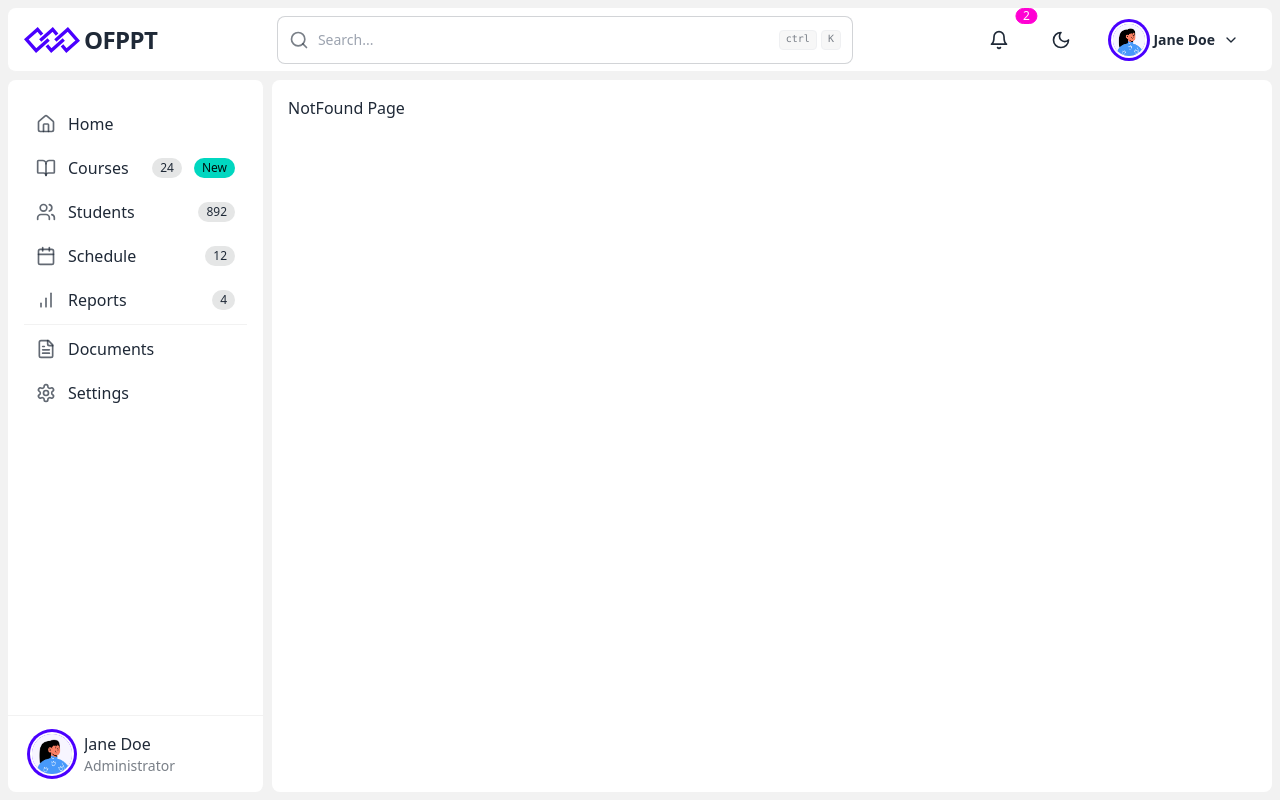
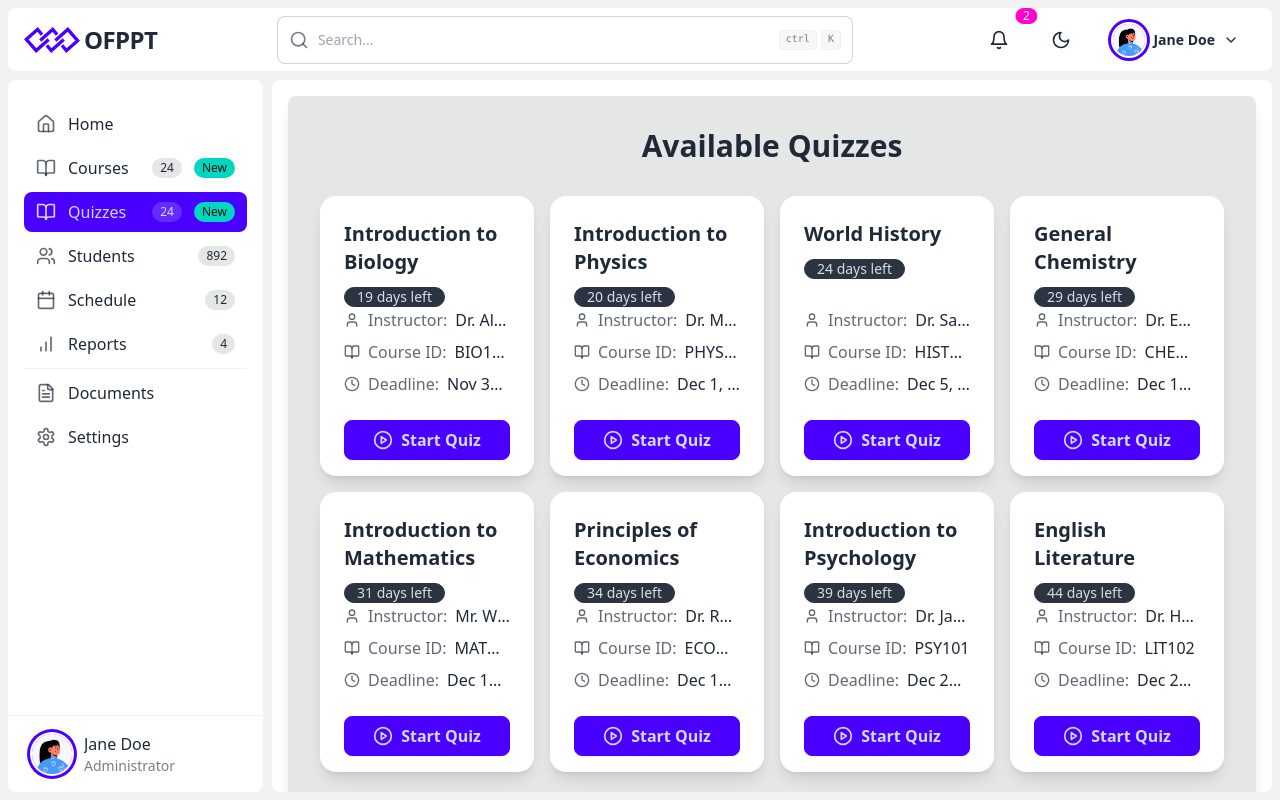
Before and after one commit to aimadoubrik/school-management-app, a React (Vite) app: page /school-management-app/quizlist in a window 1280 px wide. Built offline with nearby package versions, Linux system fonts and the light colour scheme; data requests are answered from the project's data file.

Commit message:
Modifying some components for consistency.

```diff
--- a/package.json
+++ b/package.json
@@ -8,7 +8,8 @@
     "build": "vite build",
     "lint": "eslint src",
     "preview": "vite preview",
-    "format": "prettier --write \"src/**/*.{js,jsx,ts,tsx,css,md}\""
+    "format": "prettier --write \"src/**/*.{js,jsx,ts,tsx,css,md}\"",
+    "json-server": "json-server --watch src/json/Quizzes.json --port 3000"
   },
   "dependencies": {
     "@react-spring/web": "^9.7.5",
@@ -37,6 +38,7 @@
     "eslint-plugin-react-hooks": "^5.0.0",
     "eslint-plugin-react-refresh": "^0.4.14",
     "globals": "^15.11.0",
+    "json-server": "^1.0.0-beta.3",
     "postcss": "^8.4.47",
     "prettier": "^3.3.3",
     "tailwindcss": "^3.4.14",
--- a/src/App.jsx
+++ b/src/App.jsx
@@ -1,5 +1,4 @@
 import { BrowserRouter as Router, Routes, Route } from 'react-router-dom';
-import Dashboard from './pages/Dashboard';
 import QuizList from './components/Quiz/QuizList';
 import QuizPage from './components/Quiz/QuizPage';
 import { useSelector } from 'react-redux';
@@ -18,11 +17,11 @@ function App() {
     <Router>
       <Layout>
         <Routes>
-          <Route path="/quizlist" element={<QuizList />} />
-          <Route path="/quiz/:id" element={<QuizPage />} />
-          <Route path="/" element={<Home />} />
-          <Route path="/home" element={<Home />} />
-          <Route path="/courses" element={<Courses />} />
+          <Route path="/school-management-app/quizlist" element={<QuizList />} />
+          <Route path="/school-management-app/quiz/:id" element={<QuizPage />} />
+          <Route path="/school-management-app/" element={<Home />} />
+          <Route path="/school-management-app/home" element={<Home />} />
+          <Route path="/school-management-app/courses" element={<Courses />} />
           <Route path="*" element={<NotFound />} />
         </Routes>
       </Layout>
--- a/src/app/store.js
+++ b/src/app/store.js
@@ -1,14 +1,14 @@
 import { configureStore } from '@reduxjs/toolkit';
 import { combineReducers } from 'redux';
 import { notificationsReducer, themeReducer, sidebarReducer, uiReducer } from '../features';
-import QuizzesReducer from '../features/Quiz/quizzesSlice';
+import QuizzesReducer from '../features/quizzes/quizzesSlice';
 
 const rootReducer = combineReducers({
   notifications: notificationsReducer,
   theme: themeReducer,
   sidebar: sidebarReducer,
   ui: uiReducer,
-  quizzes : QuizzesReducer,
+  quizzes: QuizzesReducer,
 });
 
 const store = configureStore({
--- a/src/components/Quiz/QuizCard.jsx
+++ b/src/components/Quiz/QuizCard.jsx
@@ -1,63 +1,174 @@
-import React from "react";
-import { Link } from "react-router-dom";
-import { List, Clock, PlayCircle } from "lucide-react";
+import React from 'react';
+import { Link } from 'react-router-dom';
+import { Clock, PlayCircle, User, BookOpen } from 'lucide-react';
 
-// Function to calculate the time difference and return a badge text
-const getTimeLeftBadge = (deadline) => {
+const getTimeStatus = (deadline) => {
+  try {
     const deadlineDate = new Date(deadline);
+    if (isNaN(deadlineDate.getTime())) {
+      throw new Error('Invalid date');
+    }
+
     const now = new Date();
     const timeDiff = deadlineDate - now;
 
     if (timeDiff <= 0) {
-    return { text: "Expired", color: "badge-error" };
+      return {
+        text: 'Expired',
+        color: 'badge-error',
+        urgency: 'expired',
+      };
     }
 
     const days = Math.floor(timeDiff / (1000 * 60 * 60 * 24));
     const hours = Math.floor((timeDiff % (1000 * 60 * 60 * 24)) / (1000 * 60 * 60));
 
+    if (days > 7) {
+      return {
+        text: `${days} days left`,
+        color: 'badge-neutral',
+        urgency: 'low',
+      };
+    }
     if (days > 0) {
-    return { text: `${days} day${days > 1 ? 's' : ''} left`, color: "badge-neutral" };
+      return {
+        text: `${days} day${days > 1 ? 's' : ''} left`,
+        color: 'badge-primary',
+        urgency: 'medium',
+      };
     }
     if (hours > 0) {
-    return { text: `${hours} hour${hours > 1 ? 's' : ''} left`, color: "badge-warning" };
+      return {
+        text: `${hours} hour${hours > 1 ? 's' : ''} left`,
+        color: 'badge-warning',
+        urgency: 'high',
+      };
     }
-  return { text: "Less than an hour", color: "badge-secondary" };
+    return {
+      text: 'Less than an hour left',
+      color: 'badge-error',
+      urgency: 'critical',
+    };
+  } catch (error) {
+    return {
+      text: 'Invalid deadline',
+      color: 'badge-error',
+      urgency: 'error',
+    };
+  }
 };
 
-const QuizCard = ({ quiz }) => {
-  const { text, color } = getTimeLeftBadge(quiz.Deadline); // Get time left badge
+const QuizCardSkeleton = () => (
+  <div className="card bg-base-100 shadow-lg animate-pulse h-[280px] w-full">
+    <div className="card-body">
+      <div className="h-6 bg-base-300 rounded w-3/4 mb-4" />
+      <div className="h-4 bg-base-300 rounded w-1/4 mb-2" />
+      <div className="space-y-2">
+        <div className="h-4 bg-base-300 rounded w-1/2" />
+        <div className="h-4 bg-base-300 rounded w-2/3" />
+        <div className="h-4 bg-base-300 rounded w-3/4" />
+      </div>
+      <div className="mt-auto h-10 bg-base-300 rounded w-full" />
+    </div>
+  </div>
+);
+
+const QuizCard = ({ quiz, onQuizStart, className = '', loading = false }) => {
+  if (loading) return <QuizCardSkeleton />;
+
+  if (!quiz) {
+    return null;
+  }
+
+  const { id, courseName, teacherName, courseId, Deadline, disabled = false } = quiz;
+
+  const timeStatus = getTimeStatus(Deadline);
+  const isExpired = timeStatus.urgency === 'expired' || timeStatus.urgency === 'error';
+
+  const formattedDeadline = (() => {
+    try {
+      return new Date(Deadline).toLocaleString(undefined, {
+        dateStyle: 'medium',
+        timeStyle: 'short',
+      });
+    } catch {
+      return 'Invalid date';
+    }
+  })();
+
+  const handleStartQuiz = (e) => {
+    if (disabled || isExpired) {
+      e.preventDefault();
+    }
+    onQuizStart?.(id);
+  };
+
   return (
     <div
-      key={quiz.id}
-      className="card bg-base-200 shadow-xl hover:shadow-2xl transition-all duration-300 ease-in-out transform hover:scale-105"
+      className={`
+      card bg-base-100 shadow-lg
+      transition-all duration-300 hover:shadow-xl
+      h-[280px] w-full
+      ${disabled ? 'opacity-60' : 'hover:-translate-y-1'}
+      ${className}
+    `}
     >
-      {/* Card Body */}
-      <div className="card-body">
-        <h3 className="text-xl font-semibold">{quiz.courseName}</h3>
-
-        {/* Time Left Badge */}
-        <div className={`badge ${color} mb-4`}>{text}</div>
-
-        {/* Course and Teacher Info */}
-        <div className="text-gray-500 mb-4">
-          <p><strong>Instructor:</strong> {quiz.teacherName}</p>
-          <p><strong>Course ID:</strong> {quiz.courseId}</p>
+      <div className="card-body p-4 sm:p-6 flex flex-col justify-between h-full">
+        {/* Header Section - Fixed Height */}
+        <div className="min-h-[80px]">
+          <h3
+            className="card-title text-base sm:text-lg md:text-xl mb-2 line-clamp-2"
+            title={courseName || 'Untitled Quiz'}
+          >
+            {courseName || 'Untitled Quiz'}
+          </h3>
+          <div className={`badge ${timeStatus.color} px-3 py-2 text-xs sm:text-sm`}>
+            {timeStatus.text}
+          </div>
         </div>
 
-        {/* Deadline */}
-        <div className="flex items-center space-x-2 mb-4 text-gray-500">
-          <Clock size={18} />
-          <span>Deadline: {new Date(quiz.Deadline).toLocaleString()}</span>
+        {/* Content Section - Flexible Height */}
+        <div className="flex-grow space-y-2 text-sm sm:text-base">
+          <div className="flex items-center gap-2 text-base-content/70">
+            <User className="w-4 h-4 flex-shrink-0" />
+            <span className="font-medium whitespace-nowrap">Instructor:</span>
+            <span className="text-base-content truncate" title={teacherName || 'Unknown'}>
+              {teacherName || 'Unknown'}
+            </span>
           </div>
 
-        {/* Start Quiz Button */}
-        <div className="flex justify-center">
+          <div className="flex items-center gap-2 text-base-content/70">
+            <BookOpen className="w-4 h-4 flex-shrink-0" />
+            <span className="font-medium whitespace-nowrap">Course ID:</span>
+            <span className="text-base-content truncate" title={courseId || 'N/A'}>
+              {courseId || 'N/A'}
+            </span>
+          </div>
+
+          <div className="flex items-center gap-2 text-base-content/70">
+            <Clock className="w-4 h-4 flex-shrink-0" />
+            <span className="font-medium whitespace-nowrap">Deadline:</span>
+            <span className="text-base-content truncate" title={formattedDeadline}>
+              {formattedDeadline}
+            </span>
+          </div>
+        </div>
+
+        {/* Footer Section - Fixed Height */}
+        <div className="h-[40px] mt-4">
           <Link
-            to={`/quiz/${quiz.id}`}
-            className="btn btn-neutral w-full text-white"
+            to={`/school-management-app/quiz/${id}`}
+            onClick={handleStartQuiz}
+            className={`
+              btn btn-block h-10 min-h-0
+              text-sm sm:text-base
+              ${isExpired ? 'btn-disabled' : 'btn-primary'}
+              ${disabled ? 'pointer-events-none' : ''}
+            `}
+            aria-disabled={disabled || isExpired}
           >
-            <PlayCircle size={18} className="mr-2 inline-block" />
-            Start Quiz
+            <PlayCircle className="w-4 h-4 sm:w-5 sm:h-5" />
+            {isExpired ? 'Quiz Expired' : 'Start Quiz'}
           </Link>
         </div>
       </div>
--- a/src/components/Quiz/QuizList.jsx
+++ b/src/components/Quiz/QuizList.jsx
@@ -1,7 +1,8 @@
-import React, { useEffect } from "react";
-import { useDispatch, useSelector } from "react-redux";
-import { fetchQuizzes } from "../../features/Quiz/quizzesSlice";
-import QuizCard from "./QuizCard"; // Import the QuizCard component
+import { useEffect } from 'react';
+import { useDispatch, useSelector } from 'react-redux';
+import { fetchQuizzes } from '../../features/quizzes/quizzesSlice';
+import QuizCard from './QuizCard';
+import { AlertCircle } from 'lucide-react';
 
 const QuizList = () => {
   const dispatch = useDispatch();
@@ -11,37 +12,25 @@ const QuizList = () => {
 
   // Fetch quizzes on component mount
   useEffect(() => {
-    if (status === "idle") {
+    if (status === 'idle') {
       dispatch(fetchQuizzes());
     }
   }, [dispatch, status]);
 
   let content;
 
-  if (status === "loading") {
+  if (status === 'loading') {
     content = <span className="loading loading-infinity loading-lg"></span>;
-  } else if (status === "failed") {
+  } else if (status === 'failed') {
     content = (
       <div role="alert" className="alert alert-error ">
-        <svg
-          xmlns="http://www.w3.org/2000/svg"
-          className="h-6 w-6 shrink-0 stroke-current"
-          fill="none"
-          viewBox="0 0 24 24"
-        >
-          <path
-            strokeLinecap="round"
-            strokeLinejoin="round"
-            strokeWidth="2"
-            d="M10 14l2-2m0 0l2-2m-2 2l-2-2m2 2l2 2m7-2a9 9 0 11-18 0 9 9 0 0118 0z"
-          />
-        </svg>
+        <AlertCircle className="w-6 h-6" />
         <span>Error! {error}.</span>
       </div>
     );
-  } else if (status === "succeeded") {
+  } else if (status === 'succeeded') {
     content = (
-      <div className="grid grid-cols-1 md:grid-cols-2 lg:grid-cols-3 xl:grid-cols-4 gap-8">
+      <div className="grid grid-cols-1 sm:grid-cols-2 lg:grid-cols-3 xl:grid-cols-4 gap-4">
         {quizdata.map((quiz) => (
           <QuizCard key={quiz.quizID} quiz={quiz} />
         ))}
--- a/src/features/Quiz/quizzesSlice.jsx
+++ b/src/features/quizzes/quizzesSlice.jsx
@@ -8,16 +8,13 @@ const initialState = {
 };
 
 // Create an async thunk to fetch quizzes
-export const fetchQuizzes = createAsyncThunk(
-  'quizzes/fetchQuizzes',
-  async () => {
-    const response = await fetch('http://localhost:3000/quizzes');
-    if (!response.ok) {
-      throw new Error('Failed to fetch quizzes');
-    }
-    return response.json();
+export const fetchQuizzes = createAsyncThunk('quizzes/fetchQuizzes', async () => {
+  const response = await fetch('http://localhost:3000/quizzes');
+  if (!response.ok) {
+    throw new Error('Failed to fetch quizzes');
   }
-);
+  return response.json();
+});
 
 // Create the quizzes slice
 const quizzesSlice = createSlice({
@@ -40,6 +37,5 @@ const quizzesSlice = createSlice({
   },
 });
 
-
 // Export the reducer to be added to the store
 export default quizzesSlice.reducer;
--- a/src/features/sidebar/sidebarSlice.js
+++ b/src/features/sidebar/sidebarSlice.js
@@ -6,43 +6,50 @@ const initialState = {
     {
       label: 'Home',
       icon: 'Home',
-      href: '/',
+      href: '/school-management-app/home',
     },
     {
       label: 'Courses',
       icon: 'BookOpen',
-      href: '/courses',
+      href: '/school-management-app/courses',
+      count: 24,
+      badge: 'New',
+    },
+    {
+      label: 'Quizzes',
+      icon: 'BookOpen',
+      href: '/school-management-app/quizlist',
       count: 24,
       badge: 'New',
     },
     {
       label: 'Students',
       icon: 'Users',
-      href: '/students',
+      href: '/school-management-app/students',
       count: 892,
     },
     {
       label: 'Schedule',
       icon: 'Calendar',
-      href: '/schedule',
+      href: '/school-management-app/schedule',
       count: 12,
     },
     {
       label: 'Reports',
       icon: 'BarChart',
-      href: '/reports',
+      href: '/school-management-app/reports',
       count: 4,
     },
     { type: 'divider' },
     {
       label: 'Documents',
       icon: 'FileText',
-      href: '/documents',
+      href: '/school-management-app/documents',
     },
     {
       label: 'Settings',
       icon: 'Settings',
-      href: '/settings',
+      href: '/school-management-app/settings',
     },
   ],
 };
--- a/src/layout/Navbar/Navbar.jsx
+++ b/src/layout/Navbar/Navbar.jsx
@@ -14,7 +14,7 @@ const Navbar = () => {
               <SidebarToggle />
 
               {/* Logo */}
-              <Link to="/" className="flex items-center gap-1">
+              <Link to="/school-management-app/" className="flex items-center gap-1">
                 <Logo className="w-14 h-14 text-primary" />
                 <span className="font-semibold text-xl tracking-tight sm:text-2xl hidden sm:inline-block">
                   OFPPT
```
Also changed, not shown: src/components/Quiz/QuizPage.jsx (+21 -18 lines), 6 other files (tests, documents, lock files or other folders). Lines whose indentation alone changed are shown as unchanged.
